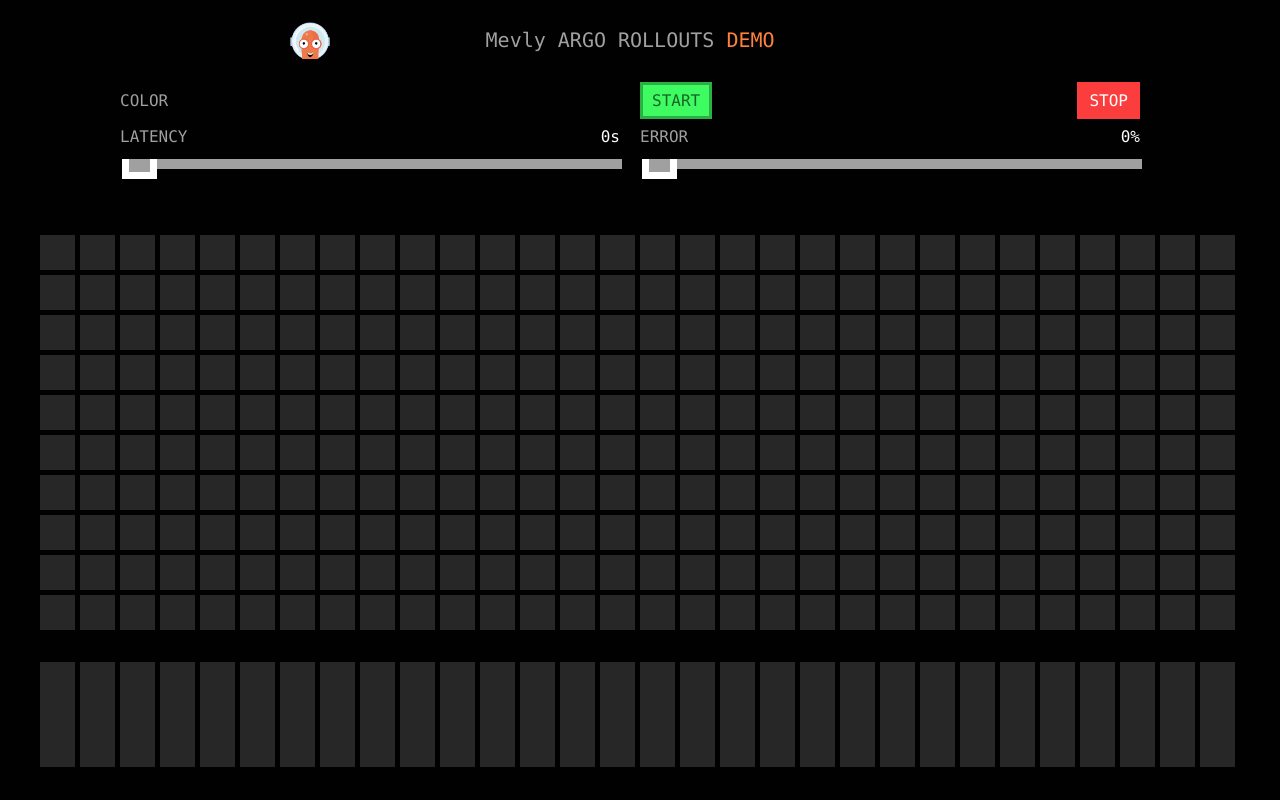
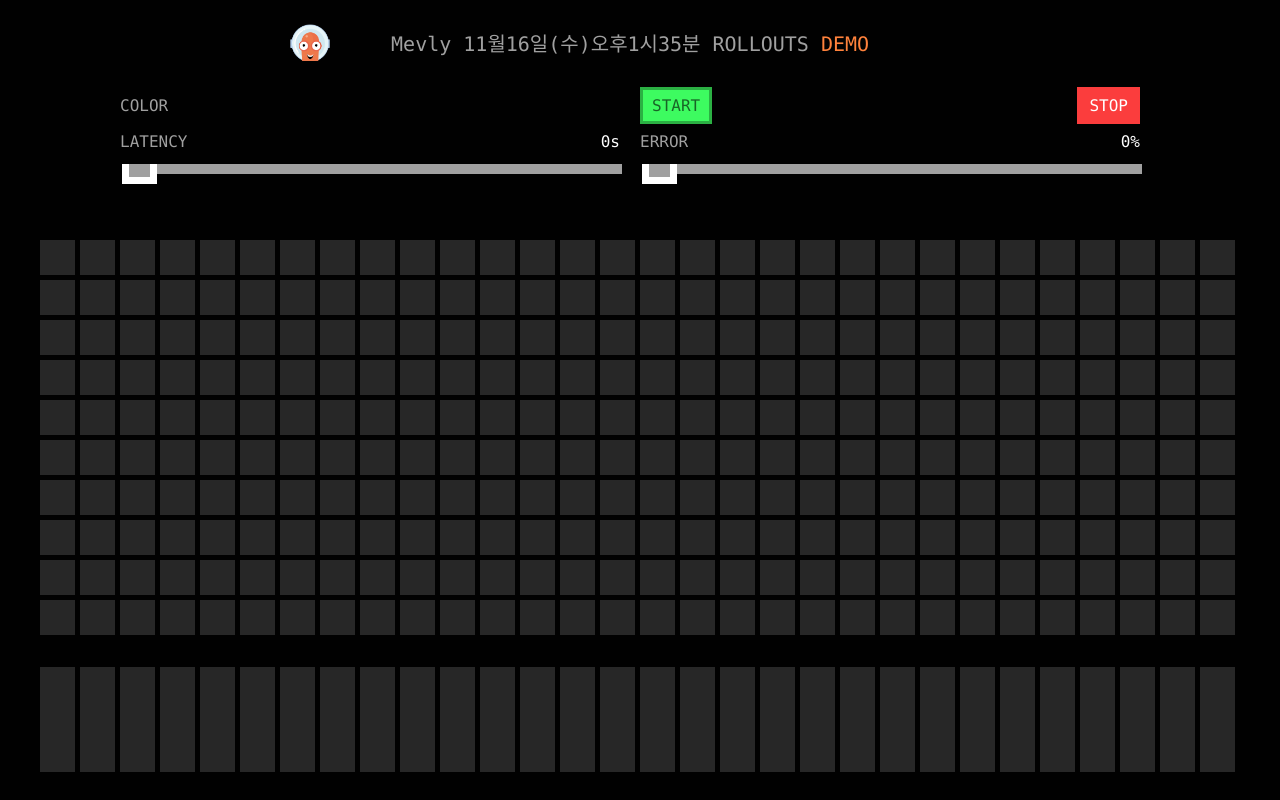
Before and after one commit to seankim01/mevly-poc, a plain HTML site: page service/container/index.html in a window 1280 px wide. Drawn offline with Linux system fonts and the light colour scheme; no server answers.

```diff
--- a/service/container/index.html
+++ b/service/container/index.html
@@ -7,7 +7,7 @@
   <body>
     <div class="header spread">
         <img src="logo.png" class="logo" />
-        <h1>Mevly ARGO ROLLOUTS <span class="orange">DEMO</span></h1>
+        <h1>Mevly 11월16일(수)오후1시35분 ROLLOUTS <span class="orange">DEMO</span></h1>
         <div class="flex">
           <div class="button button--resize" id="resize">FIT</div>
         </div>
```
Also changed, not shown: 1 other file.
